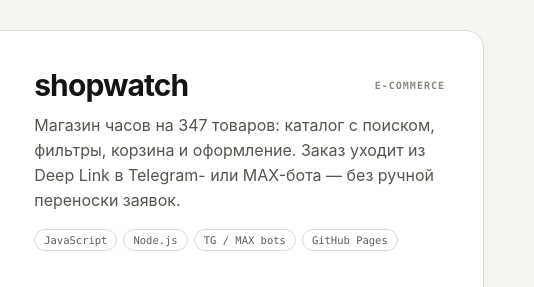
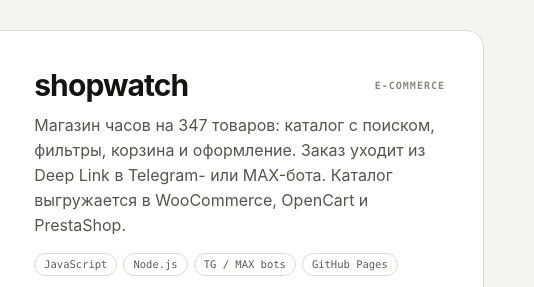
Before and after one commit to ssrjkk/ssrjkk.github.io, a plain HTML site: page index.html in a window 1280 px wide. Shown: the part 1040-1327 px from the top of the page, 746-1280 px from the left. Drawn offline with Linux system fonts and the light colour scheme.

Commit message:
content: shopwatch CMS exports

```diff
--- a/index.html
+++ b/index.html
@@ -319,7 +319,7 @@
               <h3>shopwatch</h3>
               <span class="mono">e-commerce</span>
             </div>
-            <p>Магазин часов на 347 товаров: каталог с поиском, фильтры, корзина и оформление. Заказ уходит из Deep Link в Telegram- или MAX-бота — без ручной переноски заявок.</p>
+            <p>Магазин часов на 347 товаров: каталог с поиском, фильтры, корзина и оформление. Заказ уходит из Deep Link в Telegram- или MAX-бота. Каталог выгружается в WooCommerce, OpenCart и PrestaShop.</p>
             <ul class="tags">
               <li>JavaScript</li><li>Node.js</li><li>TG / MAX bots</li><li>GitHub Pages</li>
             </ul>
```
